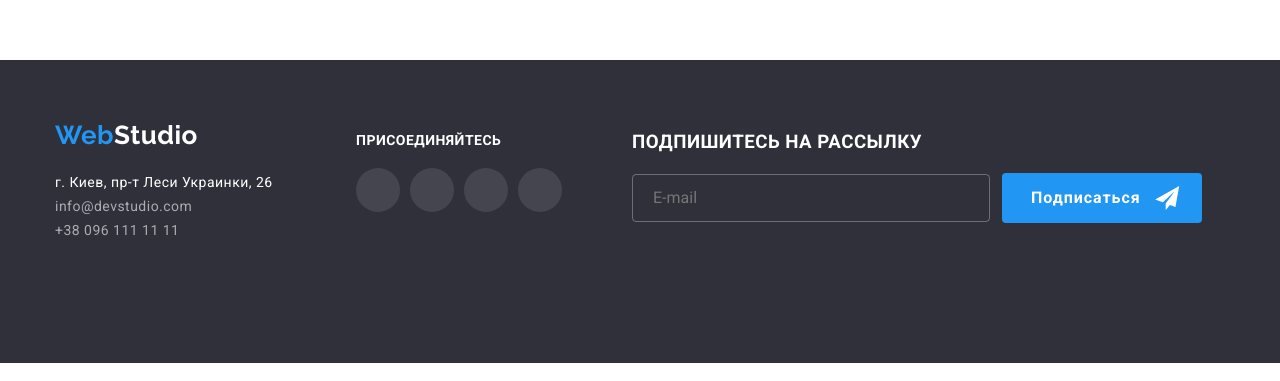
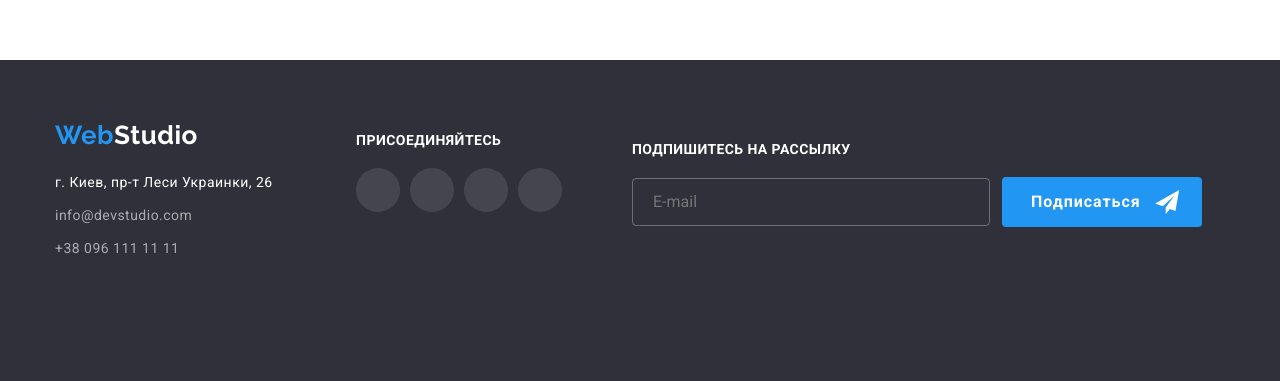
Before and after one commit to NatalyaDashkovska/goit-markup-hw-07, a plain HTML site: page index.html in a window 1280 px wide. Shown: the part 2662-3043 px from the top of the page. Drawn offline with nearby package versions, Linux system fonts and the light colour scheme.

Commit message:
правки

```diff
--- a/index.html
+++ b/index.html
@@ -418,11 +418,11 @@
             Web<span class="logo-span-footer">Studio</span></a
           >
           <p class="text">г. Киев, пр-т Леси Украинки, 26</p>
-          <a href="mailto:info@devstudio.com" class="link"
-            >info@devstudio.com</a
-          >
-          <br />
-          <a href="tel:+380961111111" class="link">+38 096 111 11 11</a>
+              <span class="contact-links">
+                          <a href="mailto:info@devstudio.com" class="link">info@devstudio.com</a>
+
+                          <a href="tel:+380961111111" class="link">+38 096 111 11 11</a>
+              </span>
         </div>
         <div class="footer-invite footer-mg">
           <h2 class="footer-invite-title">Присоединяйтесь</h2>
--- a/sass/components/_features.scss
+++ b/sass/components/_features.scss
@@ -11,6 +11,7 @@
     font-size: 14px;
     line-height: 1.14;
     text-transform: uppercase;
+    text-align: left;
   }
   .item {
     width: 270px;
--- a/sass/components/_footer.scss
+++ b/sass/components/_footer.scss
@@ -119,10 +119,15 @@
   color: rgba(255, 255, 255, 0.6);
 }
 .mail-title {
-  color: $primarywhitecolour;
+  font-style: normal;
+  font-weight: bold;
+  font-size: 14px;
+  line-height: 1.1;
+  letter-spacing: 0.03em;
+  text-transform: uppercase;
+  color: #fff;
   margin-bottom: 20px;
-  text-transform: uppercase;
-  margin-top: 0px;
+  margin-top: 10px;
 }
 .footer-invite-mail {
   display: block;
@@ -149,3 +154,8 @@
 .footer-social-item {
   fill: $primarywhitecolour;
 }
+
+.contact-links {
+  display: flex;
+  flex-direction: column;
+}
```
Also changed, not shown: portfolio.html (+5 -5 lines), css/main.css, css/main.min.css, 2 other files.
